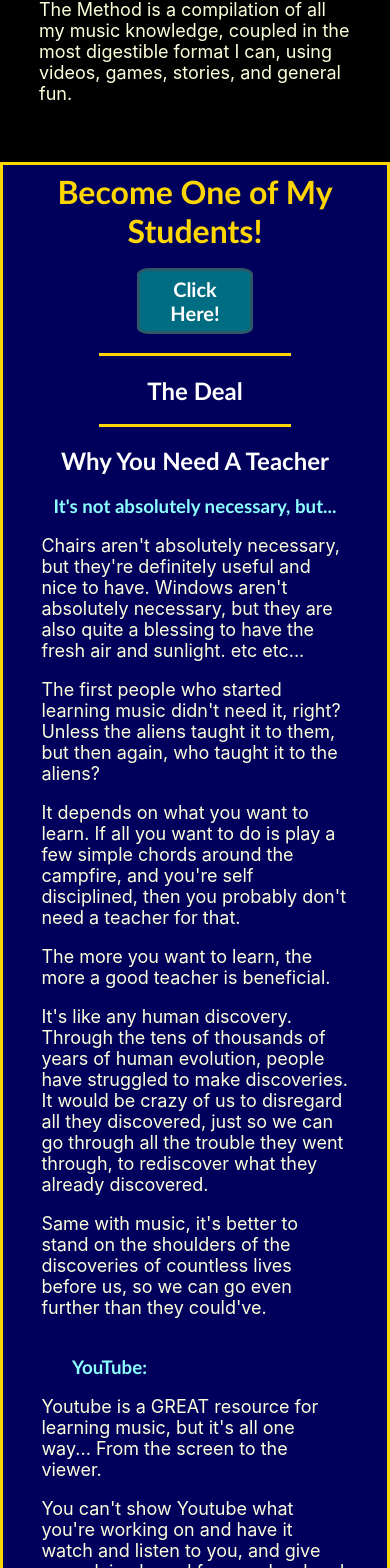
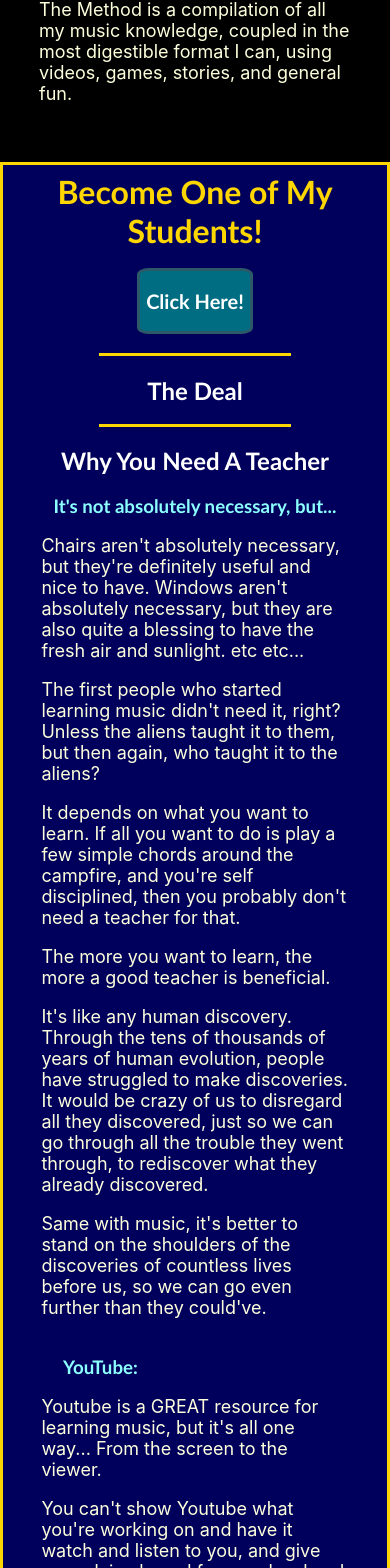
Before and after one commit to Xesius-Prime/music-website, a Next.js app: page /method in a window 390 px wide. Shown: the part 1133-2701 px from the top of the page. Built offline with nearby package versions, Linux system fonts and the light colour scheme.

Commit message:
changed style on button on ad for lessons at bottom of screen so see if it works well for mobile

```diff
--- a/Components/TextLessonsAd.js
+++ b/Components/TextLessonsAd.js
@@ -12,7 +12,7 @@ export default function NavBar() {
                 <div className={globalStyle.leftAlign}>
                     <p></p>
                 </div>
-                <button><a href="/method"><h2>Click Here!</h2></a></button>
+                <button><a href="/method"><h2 className={globalStyle.normalizeButton}>Click Here!</h2></a></button>
 
                 <div className={globalStyle.divider}></div>
 
--- a/styles/Home.module.css
+++ b/styles/Home.module.css
@@ -229,14 +229,22 @@
   border: solid gold;
 }
 
+.textLessonAd button {
+  width: fit-content;
+}
+
+.normalizeButton {
+  padding: 0%;
+}
+
 .textLessonAd h1 {
   color: gold;
   padding-top: 0%;
   margin-top: 0%;
   padding-bottom: 0%;
   margin-bottom: 0%;
-  padding-left: 10%;
-  padding-right: 10%;
+  padding-left: 7%;
+  padding-right: 7%;
 }
 
 .textLessonAd h2 {
@@ -245,8 +253,8 @@
   margin-top: 0%;
   padding-bottom: 0%;
   margin-bottom: 0%;
-  padding-left: 10%;
-  padding-right: 10%;
+  padding-left: 0%;
+  padding-right: 0%;
 }
 
 .textLessonAd h3 {
@@ -255,8 +263,8 @@
   margin-top: 0%;
   padding-bottom: 0%;
   margin-bottom: 0%;
-  padding-left: 10%;
-  padding-right: 10%;
+  padding-left: 7%;
+  padding-right: 7%;
 }
 
 .thankYou {
```
